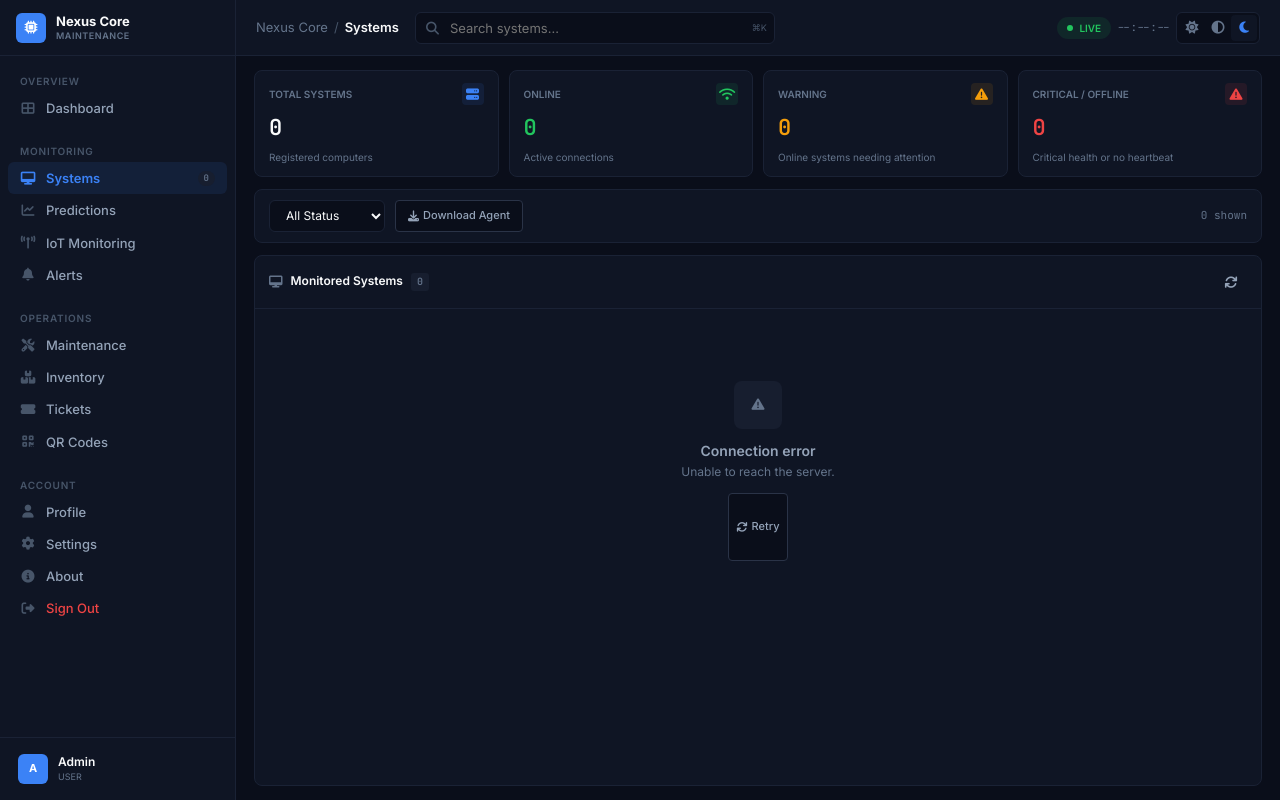
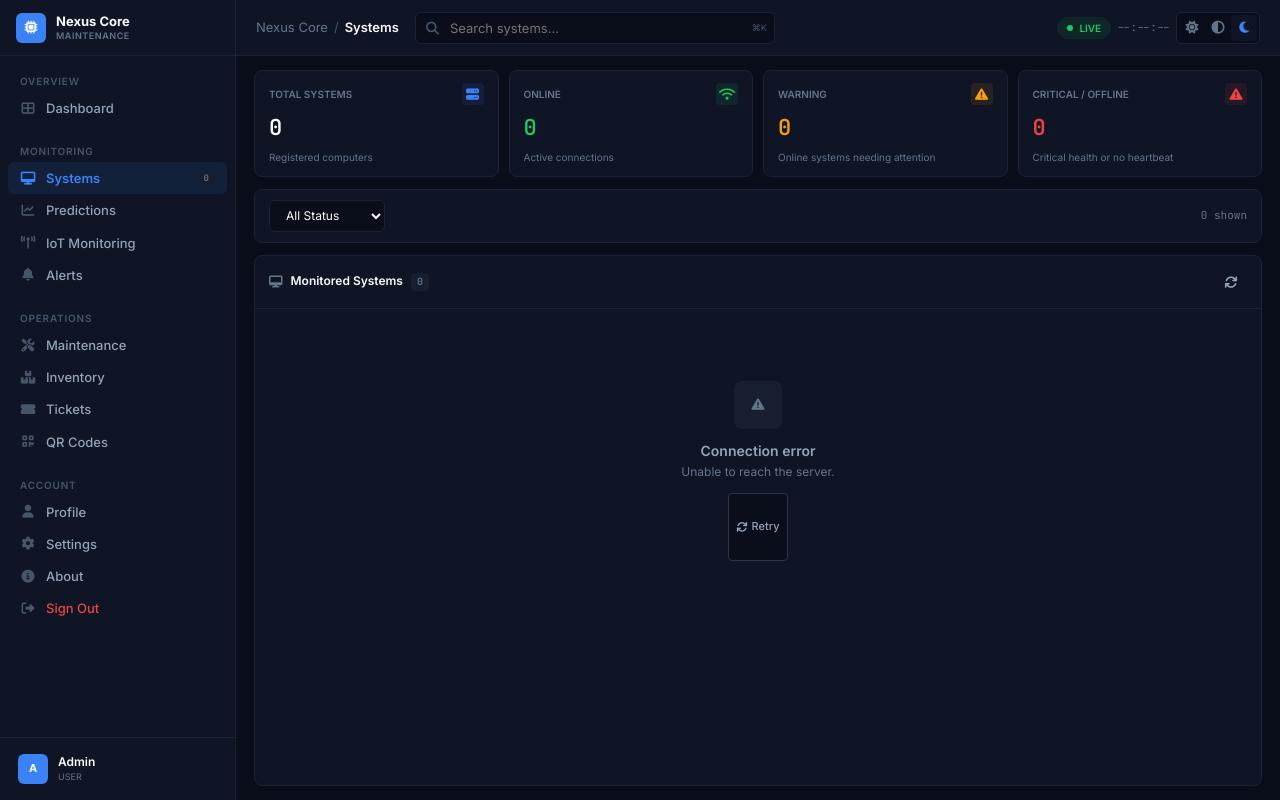
Before and after one commit to gggtg314-gif/nexus-core, a Flask app: template templates/systems.html in a window 1280 px wide. Run offline with Flask 3, Linux system fonts and the light colour scheme; the template is opened without the code that fills it, so the values that code supplies are empty; the visitor is signed in with stand-in values (Sample User, id 1); some libraries are stand-ins or nearby versions.

Commit message:
Update systems.html

```diff
--- a/templates/systems.html
+++ b/templates/systems.html
@@ -1466,14 +1466,6 @@
                     </option>
                 </select>
 
-                <a
-                    href="{{ url_for('static', filename='downloads/NexusCore-Agent.exe') }}"
-                    class="sys-btn"
-                    style="flex:0 0 auto;height:32px;padding:0 12px;"
-                >
-                    <i class="fas fa-download"></i>
-                    Download Agent
-                </a>
 
                 <span
                     class="toolbar-count"
```
